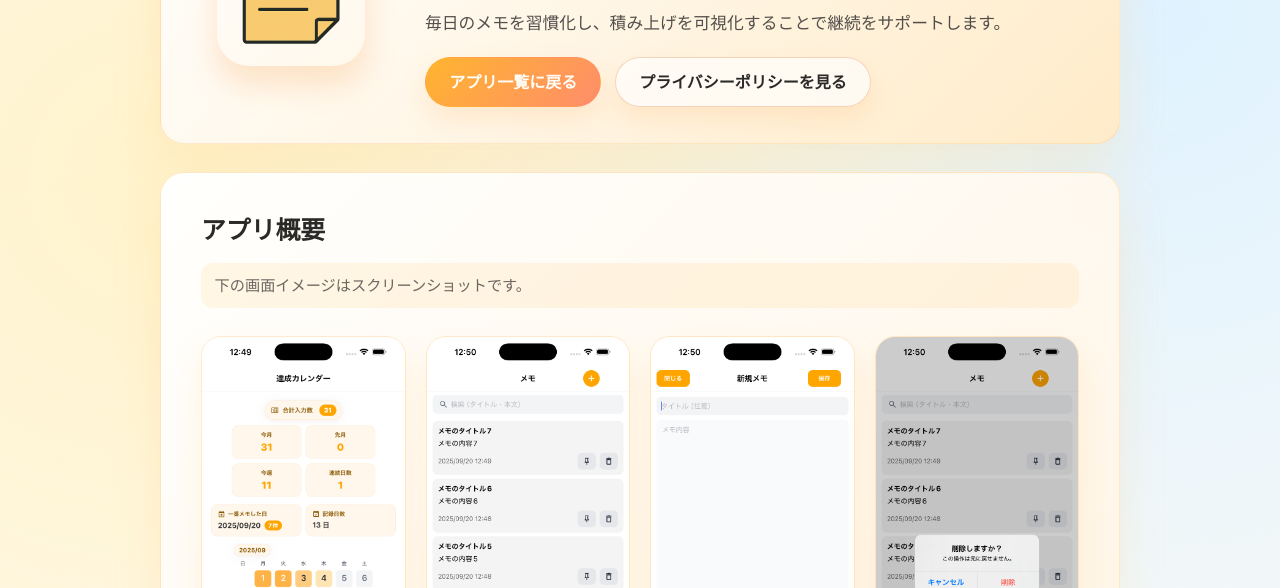
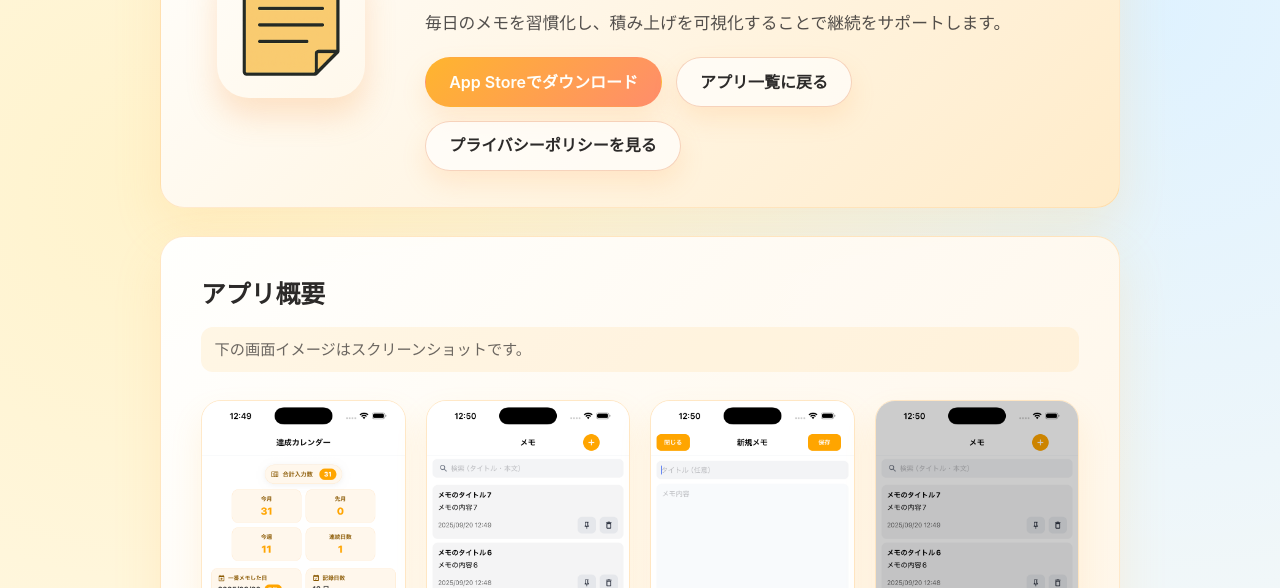
Before and after one commit to nishiki-7/noteapp-support, a plain HTML site: page tsumimemo/index.html in a window 1280 px wide. Shown: the part 212-800 px from the top of the page. Drawn offline with Linux system fonts and the light colour scheme.

Commit message:
ダウンロードリンクを追加

```diff
--- a/tsumimemo/index.html
+++ b/tsumimemo/index.html
@@ -23,7 +23,15 @@
             毎日のメモを習慣化し、積み上げを可視化することで継続をサポートします。
           </p>
           <div class="hero-actions">
-            <a class="button primary" href="../index.html">アプリ一覧に戻る</a>
+            <a
+              class="button primary"
+              href="https://apps.apple.com/jp/app/%E7%A9%8D%E3%81%BF%E3%83%A1%E3%83%A2/id6749883243"
+              target="_blank"
+              rel="noopener noreferrer"
+            >
+              App Storeでダウンロード
+            </a>
+            <a class="button" href="../index.html">アプリ一覧に戻る</a>
             <a class="button" href="#privacy">プライバシーポリシーを見る</a>
           </div>
         </div>
```
